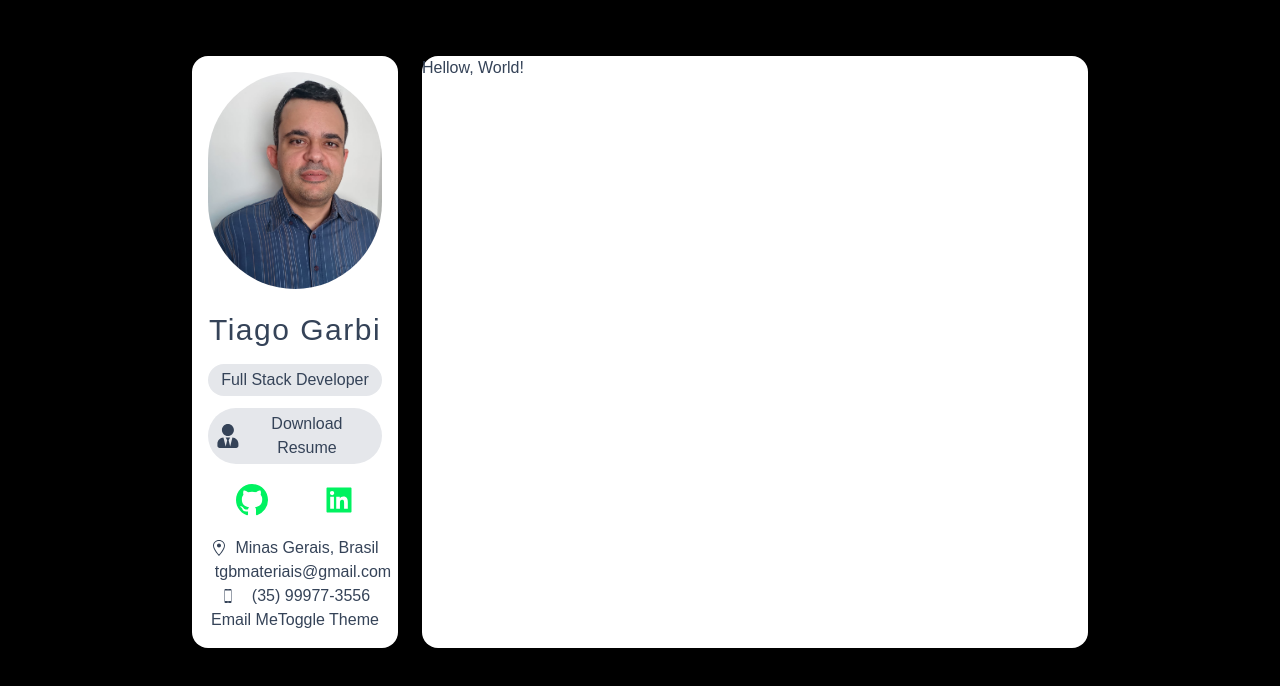
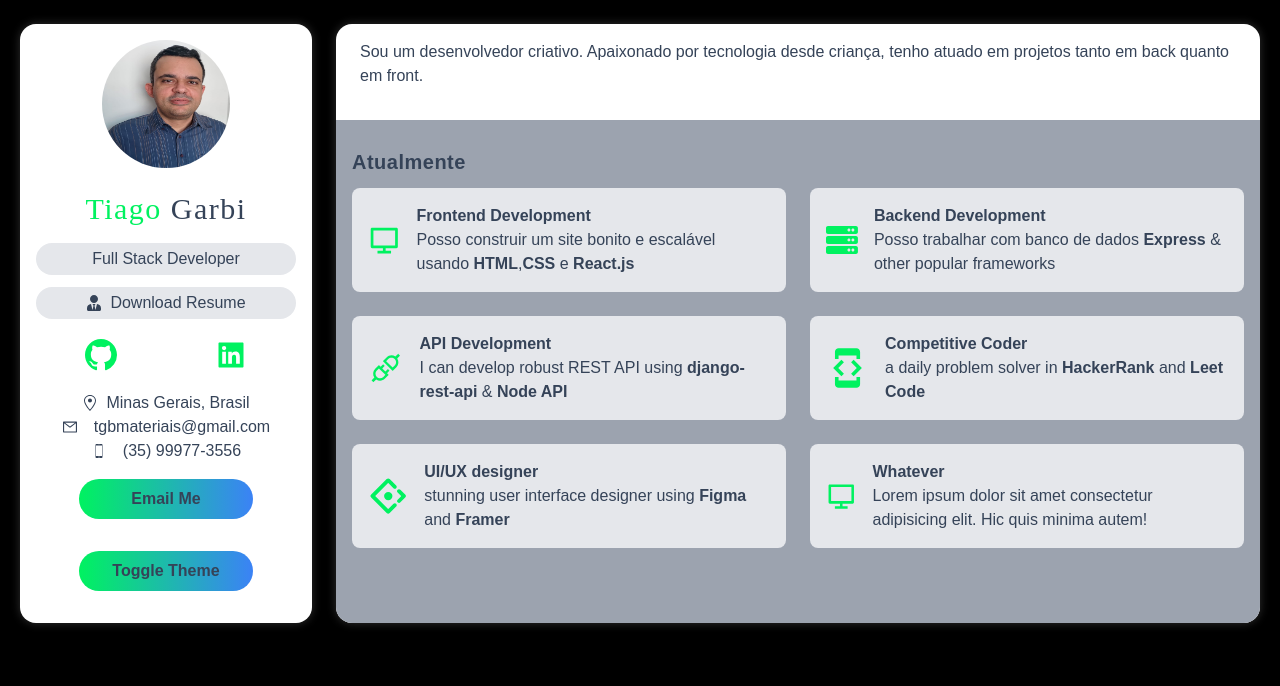
Before and after one commit to tiagogb21/portfolio, a Next.js app: page / in a window 1280 px wide. Shown: the top 686 px of the page. Built offline with nearby package versions, Linux system fonts and the light colour scheme.

Commit message:
construindo data

```diff
--- /dev/null
+++ b/components/ServiceCard.tsx
@@ -0,0 +1,24 @@
+import { FunctionComponent } from "react";
+import { Service } from "../types";
+
+const ServiceCard: FunctionComponent<{ service: Service }> = ({
+  service: { Icon, title, about },
+}) => {
+  function createMarkup() {
+    return {
+      __html: about,
+    };
+  }
+
+  return (
+    <div className="flex items-center p-2 space-x-4 ">
+      <Icon className="w-12 h-12 text-green" />
+      <div className="">
+        <h6 className="font-bold">{title}</h6>
+        <p dangerouslySetInnerHTML={createMarkup()} />
+      </div>
+    </div>
+  );
+};
+
+export default ServiceCard;
--- a/components/SideBar.tsx
+++ b/components/SideBar.tsx
@@ -1,5 +1,3 @@
-import Image from "next/image";
-
 import avatar from "../image/image.png";
 
 import { AiOutlineMail, AiFillLinkedin } from "react-icons/ai";
@@ -8,16 +6,22 @@
 import { GoLocation } from "react-icons/go";
 import { IoIosPhonePortrait } from "react-icons/io";
 
+import Image from "next/image";
+
 const SideBar = () => {
   return (
     <aside>
       <Image
         src={avatar}
-        alt="user avatar"
-        className="w-32 h-32 mx-auto rounded-full"
+        alt="avatar"
+        className="mx-auto border rounded-full"
+        height="128px"
+        width="128px"
+        layout="intrinsic"
+        quality="100"
       />
-      <h3 className="my-4 text-3xl font-medium tracking-wider">
-        <span>Tiago</span> Garbi
+      <h3 className="my-4 text-3xl font-medium tracking-wider font-kaushan">
+        <span className="text-green">Tiago</span> Garbi
       </h3>
       <p className="px-2 py-1 my-3 bg-gray-200 rounded-full dark:bg-dark-200 dark:bg-black-500">
         Full Stack Developer
@@ -27,7 +31,7 @@
         href=""
         download="name"
       >
-        <FaUserTie className="w-6 h-6" />
+        <FaUserTie className="w-4 h-4 mr-2" />
         Download Resume
       </a>
       {/* Social Icon */}
@@ -59,8 +63,19 @@
           </p>
         </article>
         <article>
-          <button type="button">Email Me</button>
-          <button type="button">Toggle Theme</button>
+          <button
+            type="button"
+            className="w-8/12 px-5 py-2 my-4 bg-black rounded-full cursor-pointer text-gray bg-gradient-to-r from-green to-blue-500 focus:outline-none hover:scale-105 font-bold	font-weight: 700;"
+            onClick={() => window.open("mailto:tgbmateriais@gmail.com")}
+          >
+            Email Me
+          </button>
+          <button
+            type="button"
+            className="w-8/12 px-5 py-2 my-4 bg-black rounded-full cursor-pointer text-gray bg-gradient-to-r from-green to-blue-500 focus:outline-none hover:scale-105 font-bold	font-weight: 700;"
+          >
+            Toggle Theme
+          </button>
         </article>
       </section>
     </aside>
--- /dev/null
+++ b/data.ts
@@ -0,0 +1,203 @@
+import { RiComputerLine } from "react-icons/ri";
+import { FaServer } from "react-icons/fa";
+import { AiOutlineAntDesign, AiOutlineApi } from "react-icons/ai";
+import { MdDeveloperMode } from "react-icons/md";
+import { IProject, Service, Skill } from "./types";
+
+import { BsCircleFill } from "react-icons/bs";
+
+export const services: Service[] = [
+  {
+    Icon: RiComputerLine,
+    title: "Frontend Development",
+    about:
+      "Posso construir um site bonito e escalável usando <strong> HTML</strong>,<strong>CSS</strong> e <strong>React.js</strong> ",
+  },
+  {
+    Icon: FaServer,
+    title: "Backend  Development",
+    about:
+      "Posso trabalhar com banco de dados <b>Express </b> & other popular frameworks",
+  },
+  {
+    Icon: AiOutlineApi,
+    title: "API Development",
+    about:
+      "I can develop robust  REST API using <b>django-rest-api</b>  & <b>Node API</b> ",
+  },
+  {
+    Icon: MdDeveloperMode,
+    title: "Competitive Coder",
+    about: "a daily problem solver in <b>HackerRank</b>  and <b>Leet Code</b> ",
+  },
+  {
+    Icon: AiOutlineAntDesign,
+    title: "UI/UX designer",
+    about:
+      "stunning user interface designer using <b>Figma</b>  and  <b>Framer</b> ",
+  },
+  {
+    Icon: RiComputerLine,
+    title: "Whatever",
+    about:
+      "Lorem ipsum dolor sit amet consectetur adipisicing elit. Hic quis minima autem!",
+  },
+];
+
+export const languages: Skill[] = [
+  {
+    Icon: BsCircleFill,
+    name: "Python",
+    level: "45",
+  },
+  {
+    Icon: BsCircleFill,
+    name: "Java Script",
+    level: "60",
+  },
+  {
+    Icon: BsCircleFill,
+    name: "React Native",
+    level: "80",
+  },
+  {
+    Icon: BsCircleFill,
+    name: "React",
+    level: "70",
+  },
+  {
+    Icon: BsCircleFill,
+    name: "Django",
+    level: "80",
+  },
+  {
+    Icon: BsCircleFill,
+    name: "Bootstrap",
+    level: "80",
+  },
+];
+
+export const tools: Skill[] = [
+  {
+    Icon: BsCircleFill,
+    name: "Figma",
+    level: "85",
+  },
+  {
+    Icon: BsCircleFill,
+    name: "Photoshop",
+    level: "45",
+  },
+  {
+    Icon: BsCircleFill,
+    name: "Illustrator",
+    level: "60",
+  },
+  {
+    Icon: BsCircleFill,
+    name: "Framer",
+    level: "45",
+  },
+];
+
+export const projects: IProject[] = [
+  {
+    name: "COVID Tracker",
+    description:
+      "This app shows a statistical view about corona virus over the world",
+    image_path: "/images/covid.jpg",
+    deployed_url: "https://covid-19-tracker-by-sumit.web.app/",
+    github_url: "https://github.com/Dey-Sumit/covid-19-tracker",
+    category: ["react"],
+    key_techs: ["React", "Chart.js", "Material UI"],
+  },
+  {
+    name: "Algorithm Visualizer",
+    image_path: "/images/algoVisual.png",
+    deployed_url: "https://visual-algorithm.web.app/",
+    github_url: "https://github.com/Dey-Sumit/algorithm-visualizer",
+    category: ["react"],
+    description:
+      "An web app which shows how an algorithm (path finding or sorting) works with cool animation",
+    key_techs: ["React", "firebase", "Framer Motion"],
+  },
+
+  {
+    name: "Dev Talks",
+    image_path: "/images/dev.jpg",
+    deployed_url: "https://dev-talks.herokuapp.com/",
+    github_url: "https://github.com/Dey-Sumit/Dev-talks",
+    category: ["node", "mongo", "react"],
+    description:
+      "Social Media app for developers who can share project,create posts,etc...",
+    key_techs: [
+      "React",
+      "Redux",
+      "Node",
+      "Express",
+      "Mongo",
+      "REST API",
+      "Bootstrap",
+    ],
+  },
+
+  {
+    name: "Realtime Chat App",
+    image_path: "/images/chatapp.jpg",
+    deployed_url: "https://sumit-chat.netlify.app/",
+    github_url: "https://github.com/Dey-Sumit/chat-app-socket.io-react-node",
+    category: ["node", "react"],
+    description:
+      "Basic Realtime Chat App where one can create a room can talk to each other",
+    key_techs: ["React", "Node", "Express", "Socket", "Bootstrap"],
+  },
+
+  {
+    name: "Tweeter Clone",
+    image_path: "/images/tweetme.jpg",
+    deployed_url: "http://sumaxtweetme.pythonanywhere.com/",
+    github_url: "https://github.com/Dey-Sumit/tweetme",
+    category: ["django", "react"],
+    description:
+      "First Django Project :) | Typical Social Media App where one can post,like ,comment etc",
+    key_techs: ["React", "Django", "Django REST API"],
+  },
+
+  {
+    name: "Color Classification using tf.js",
+    image_path: "/images/color.jpg",
+    deployed_url: "!#",
+    github_url: "https://github.com/Dey-Sumit/color-classification",
+    category: ["express"],
+    description:
+      "Tried ML with JS :) | this app classifies a color using CNN algorithm in browser",
+    key_techs: ["Express", "TensorFlow.js", "Vanilla js"],
+  },
+  {
+    name: "YouTube using YouTube ",
+    image_path: "/images/youtubeClone.png",
+    deployed_url: "https://not-utube.web.app/",
+    github_url: "https://github.com/Dey-Sumit/youtube-clone-tutorial-up",
+    category: ["express"],
+    description:
+      'Full(almost) Functional YouTube replica where one can login with his/her youtube account to enjoy "not-YouTube".User can like a video,comment on a video & Much More ',
+    key_techs: [
+      "React",
+      "Redux",
+      "Firebase Auth",
+      "YouTube API",
+      "Sass",
+      "Bootstrap",
+    ],
+  },
+  {
+    name: "Football App",
+    image_path: "/images/football.png",
+    deployed_url: "https://o-my-goal.web.app/",
+    github_url: "https://github.com/Dey-Sumit/football-app",
+    category: ["react"],
+    description:
+      "o my goal replica where an user can keep an eye on his favorite club.This app will keep providing \n all the statistics of that club.all the fans can also chat ",
+    key_techs: ["React", "Redux", "Firebase Auth", "API", "Sass", "Bootstrap"],
+  },
+];
--- a/pages/_app.tsx
+++ b/pages/_app.tsx
@@ -4,11 +4,11 @@
 
 function MyApp({ Component, pageProps }) {
   return (
-    <div className="grid grid-cols-12 gap-6 px-48 my-14">
-      <div className="col-span-12 p-4 text-center bg-white lg:col-span-3 rounded-2xl">
+    <div className="grid grid-cols-12 gap-6 px-5 my-6 lg:mb-0">
+      <div className="h-full col-span-12 p-4 text-base text-center bg-white dark:bg-dark-500 lg:col-span-3 rounded-2xl shadow-custom-light dark:shadow-custom-dark">
         <SideBar />
       </div>
-      <div className="bg-white lg:col-span-9 rounded-2xl">
+      <div className="flex flex-col col-span-10 overflow-hidden bg-white shadow-custom-light dark:shadow-custom-dark rounded-2xl lg:col-span-9 dark:bg-dark-500">
         <Component {...pageProps} />
       </div>
     </div>
--- a/pages/api/hello.ts
+++ /dev/null
@@ -1,5 +0,0 @@
-// Next.js API route support: https://nextjs.org/docs/api-routes/introduction
-
-export default function handler(req, res) {
-  res.status(200).json({ name: 'John Doe' })
-}
--- /dev/null
+++ b/pages/api/services.ts
@@ -0,0 +1,13 @@
+import { NextApiRequest, NextApiResponse } from "next";
+
+import { services } from "../../data";
+
+const service = (req: NextApiRequest, res: NextApiResponse) => {
+  //BY default get request
+
+  console.log("API", services);
+
+  res.status(200).json({ services });
+};
+
+export default service;
--- a/pages/index.tsx
+++ b/pages/index.tsx
@@ -1,9 +1,34 @@
-const index = () => {
+import { NextPage } from "next";
+import ServiceCard from "../components/ServiceCard";
+import { services } from "../data";
+
+const About: NextPage = () => {
   return (
-    <div>
-      <h1>Hellow, World!</h1>
+    <div className="flex flex-col flex-grow px-6 pt-1 ">
+      <h6 className="my-3 text-base font-medium">
+        Sou um desenvolvedor criativo. Apaixonado por tecnologia desde criança,
+        tenho atuado em projetos tanto em back quanto em front.
+      </h6>
+      <div
+        className="flex-grow p-4 mt-5 bg-gray-400 dark:bg-dark-100 "
+        style={{ marginLeft: "-1.5rem", marginRight: "-1.5rem" }}
+      >
+        <h4 className="my-3 text-xl font-semibold tracking-wide">Atualmente</h4>
+
+        <div className="grid gap-6 my-3 md:grid-cols-2">
+          {/* children's initial and animate property should be same as the parent during a stagger effect  */}
+          {services.map((service) => (
+            <div
+              className="col-span-2 p-2 bg-gray-200 rounded-lg dark:bg-dark-200 md:col-span-1 "
+              key={service.title}
+            >
+              <ServiceCard service={service} />
+            </div>
+          ))}
+        </div>
+      </div>
     </div>
   );
 };
 
-export default index;
+export default About;
```
